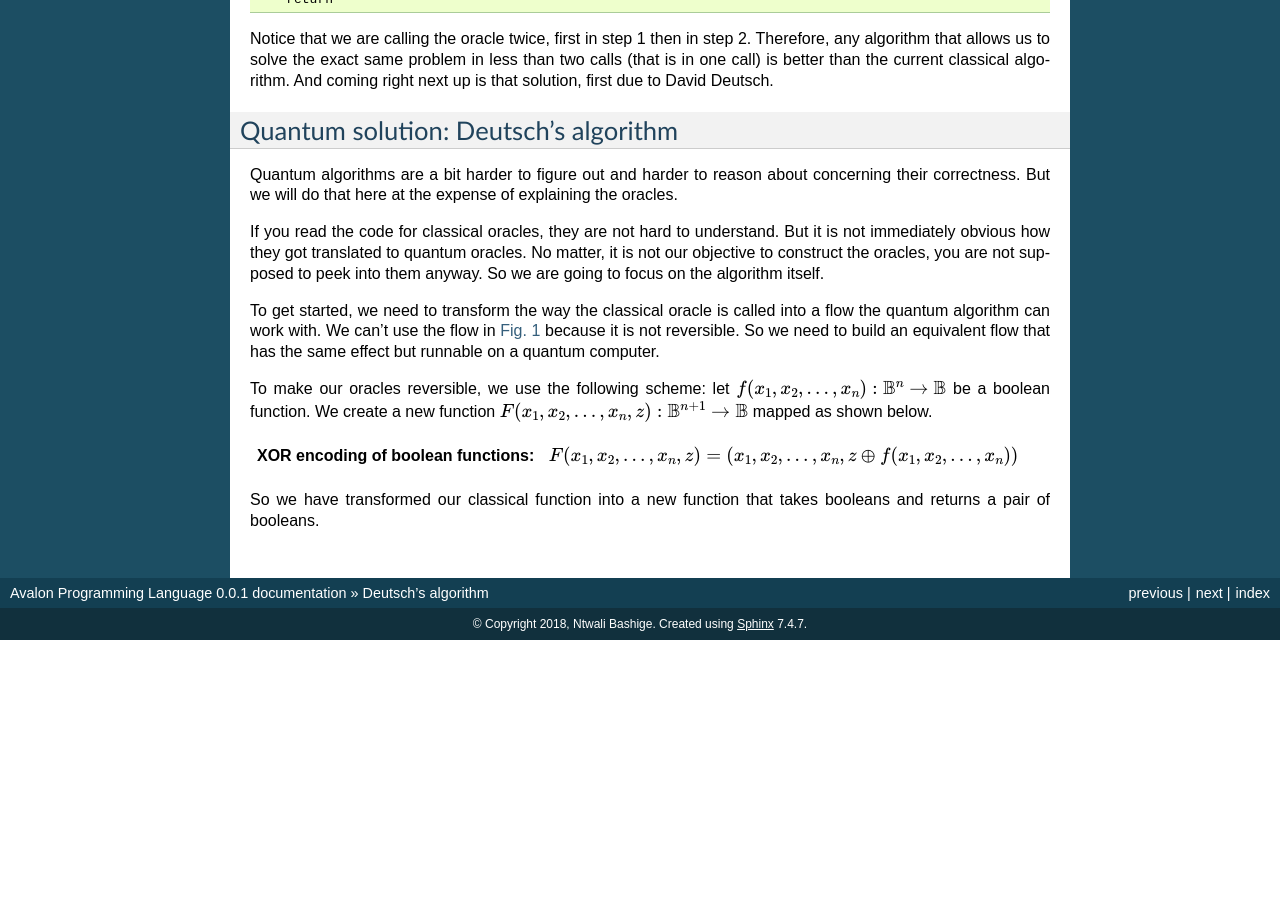
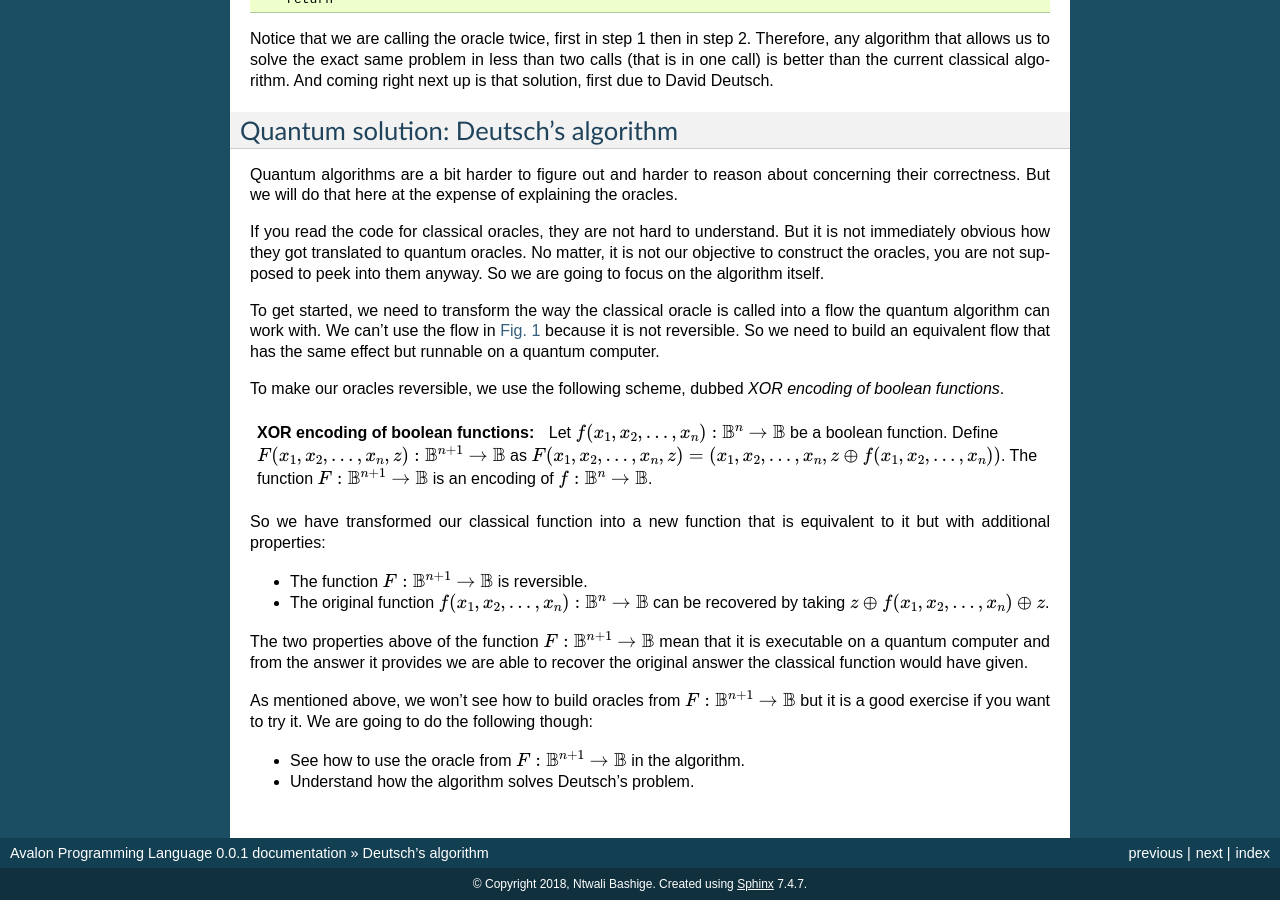
Before and after one commit to avalon-lang/docs, a Sphinx documentation site: the page built from source/algorithms/deutsch.rst, in a window 1280 px wide and 900 px high, scrolled down 2056 px. Built offline with Sphinx 7.4.7, drawn with Linux system fonts in a browser that asks for light colours; before the commit the page ends 2696 px from its top, so only the background shows below that.

Commit message:
Explanation of the XOR encoding of boolean functions with commentary on what derivation of oracles and setting up Deutsch's algorithm.

```diff
--- a/source/algorithms/deutsch.rst
+++ b/source/algorithms/deutsch.rst
@@ -145,13 +145,27 @@ the quantum algorithm can work with. We can't use the flow in :numref:`classical
 because it is not reversible. So we need to build an equivalent flow that has the same
 effect but runnable on a quantum computer.
 
-To make our oracles reversible, we use the following scheme: let :math:`f(x_1, x_2, \ldots, x_n):\mathbb{B}^n \to \mathbb{B}`
-be a boolean function. We create a new function :math:`F(x_1, x_2, \ldots, x_n, z):\mathbb{B}^{n+1} \to \mathbb{B}`
-mapped as shown below.
+To make our oracles reversible, we use the following scheme, dubbed *XOR encoding of boolean functions*.
 
 .. admonition:: XOR encoding of boolean functions
 
-    :math:`F(x_1, x_2, \ldots, x_n, z) = (x_1, x_2, \ldots, x_n, z \oplus f(x_1, x_2, \ldots, x_n))`
+    Let :math:`f(x_1, x_2, \ldots, x_n):\mathbb{B}^n \to \mathbb{B}` be a boolean function.
+    Define :math:`F(x_1, x_2, \ldots, x_n, z):\mathbb{B}^{n+1} \to \mathbb{B}` as
+    :math:`F(x_1, x_2, \ldots, x_n, z) = (x_1, x_2, \ldots, x_n, z \oplus f(x_1, x_2, \ldots, x_n))`.
+    The function :math:`F:\mathbb{B}^{n+1} \to \mathbb{B}` is an encoding of :math:`f:\mathbb{B}^n \to \mathbb{B}`.
 
 
-So we have transformed our classical function into a new function that takes booleans and returns a pair of booleans.
+So we have transformed our classical function into a new function that is equivalent to it but with additional properties:
+
+* The function :math:`F:\mathbb{B}^{n+1} \to \mathbb{B}` is reversible.
+* The original function :math:`f(x_1, x_2, \ldots, x_n):\mathbb{B}^n \to \mathbb{B}` can be recovered by taking :math:`z \oplus f(x_1, x_2, \ldots, x_n) \oplus z`.
+
+The two properties above of the function :math:`F:\mathbb{B}^{n+1} \to \mathbb{B}` mean
+that it is executable on a quantum computer and from the answer it provides we are able
+to recover the original answer the classical function would have given.
+
+As mentioned above, we won't see how to build oracles from :math:`F:\mathbb{B}^{n+1} \to \mathbb{B}`
+but it is a good exercise if you want to try it. We are going to do the following though:
+
+* See how to use the oracle from :math:`F:\mathbb{B}^{n+1} \to \mathbb{B}` in the algorithm.
+* Understand how the algorithm solves Deutsch's problem.
```
